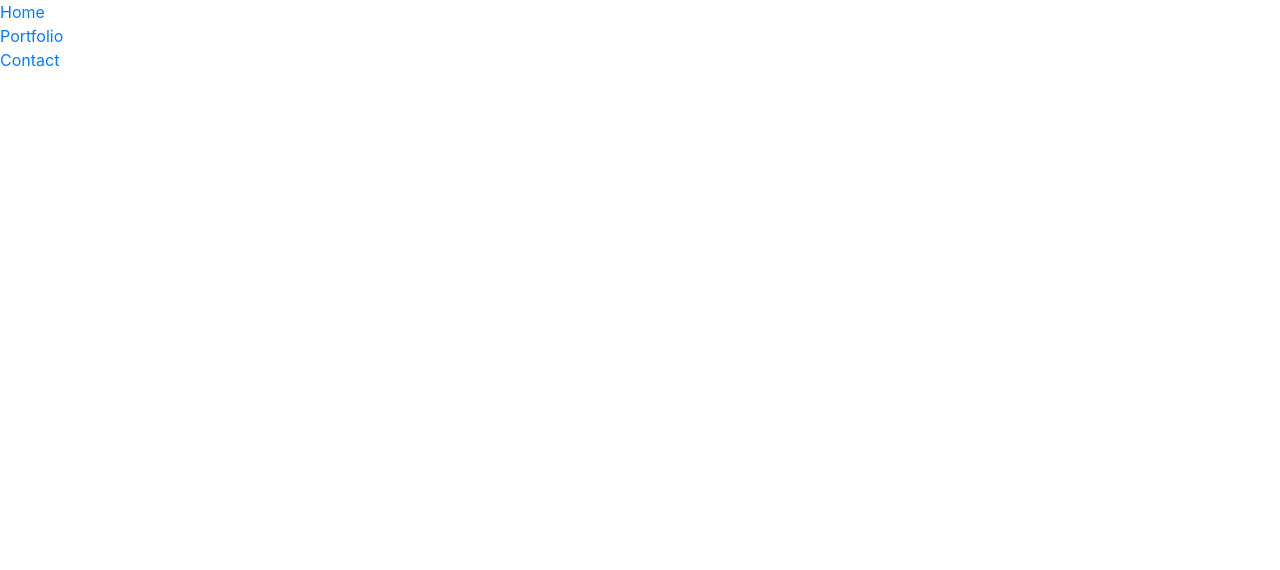
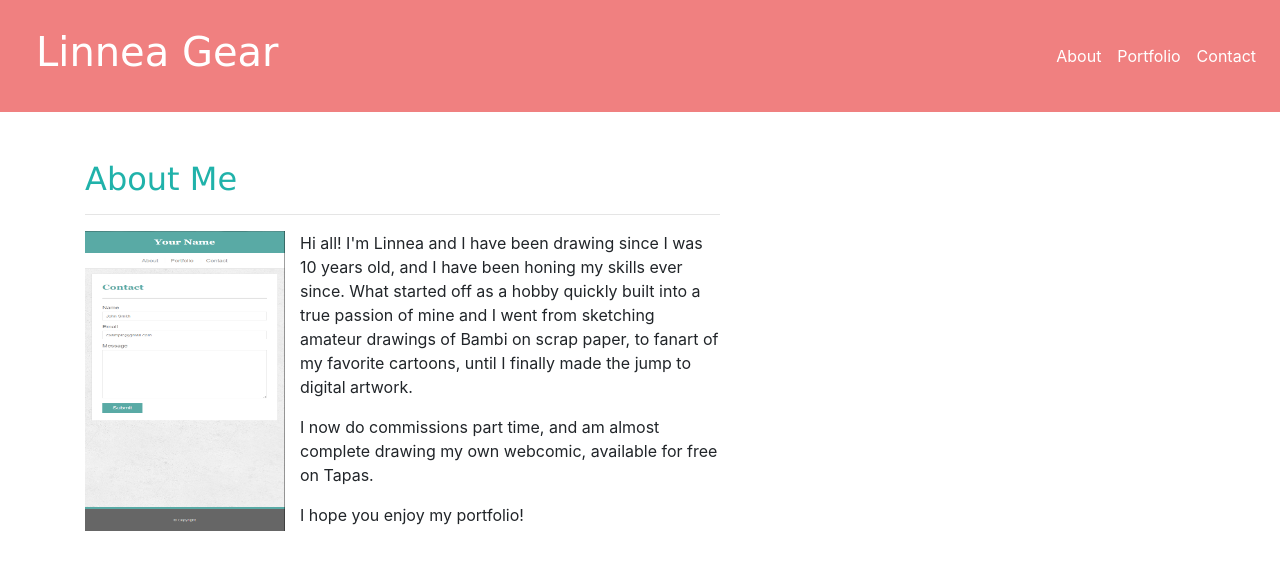
Before and after one commit to linneagear/responsive-portfolio, a plain HTML site: page index.html in a window 1280 px wide. Drawn offline with nearby package versions, Linux system fonts and the light colour scheme; a web font is replaced by a local one.

Commit message:
changed font of header, finalized about me text

```diff
--- a/css/style.css
+++ b/css/style.css
@@ -1,8 +1,16 @@
 h1 {
     color: #ffffff;
     padding: 20px;
+    font-family: 'Fredericka the Great', cursive;
 }
 
 h2 {
     color: lightseagreen;
+    font-family: 'Lucida Sans', 'Lucida Sans Regular', 'Lucida Grande', 'Lucida Sans Unicode', Geneva, Verdana, sans-serif;
 }
+
+/* Picture floating LEFT so 15px from the RIGHT */
+#hp  {
+    float: left;
+     margin: 0 15px 0 0;
+    }
--- a/index.html
+++ b/index.html
@@ -1,30 +1,74 @@
 <!DOCTYPE html>
 <html lang="en">
+
 <head>
     <meta charset="UTF-8">
     <!--the viewport helps adjust for different devices-->
     <meta name="viewport" content="width=device-width, initial-scale=1.0">
     <title>Linnea Gear's Artwork Portfolio</title>
-    <link rel="stylesheet" href="https://stackpath.bootstrapcdn.com/bootstrap/4.4.1/css/bootstrap.min.css" integrity="sha384-Vkoo8x4CGsO3+Hhxv8T/Q5PaXtkKtu6ug5TOeNV6gBiFeWPGFN9MuhOf23Q9Ifjh" crossorigin="anonymous">
+    <link rel="stylesheet" href="https://stackpath.bootstrapcdn.com/bootstrap/4.4.1/css/bootstrap.min.css"
+        integrity="sha384-Vkoo8x4CGsO3+Hhxv8T/Q5PaXtkKtu6ug5TOeNV6gBiFeWPGFN9MuhOf23Q9Ifjh" crossorigin="anonymous">
+    <link href="https://fonts.googleapis.com/css2?family=Fredericka+the+Great&display=swap" rel="stylesheet">
+    <link rel="stylesheet" href="css/style.css">
+</head>
 
-</head>
 <body>
-    <div class="Container">
-          <!--Navbar needs to show on every page, have About, Portfolio, and Contact and links to all-->
 
-        <section id="home">
-            <a href="index.html">Home</a>
-        </section>
+    <!-- Section 1: Navbar-->
+    <nav class="navbar navbar-expand-lg navbar-light" style="background-color: lightcoral;">
 
-        <section id="portfolio">
-            <a href="portfolio.html">Portfolio</a>
-        </section>
+        <h1>Linnea Gear</h1>
 
-        <section id="contact">
-            <a href="contact.html">Contact</a>
-        </section>
+        <ul class="navbar-nav ml-auto">
+            <li class="nav-item">
+                <a class="nav-link" href="index.html" style="color: #ffffff">About</a>
+            </li>
+
+            <li class="nav-item">
+                <a class="nav-link" href="portfolio.html" style="color: #ffffff">Portfolio</a>
+            </li>
+
+            <li class="nav-item">
+                <a class="nav-link" href="contact.html" style="color: #ffffff">Contact</a>
+            </li>
+        </ul>
+    </nav>
+    <br>
+    <br>
+
+    <!--Start of container section-->
+    <div class="container">
+
+        <div class="row">
+            <div class="col-md-7">
+                <h2>About Me</h2>
+                <hr>
+
+                <!-- Add floating image -->
+                <img src="./Assets/Images/640-contact.jpg" alt="" width="200" height="300" id="hp" />
+                <p>Hi all! I'm Linnea and I have been drawing since I was 10 years old, and I have been honing my skills ever since. What started off as a hobby quickly built into a true passion of mine and I went from sketching amateur drawings of Bambi on scrap paper, to fanart of my favorite cartoons, until I finally made the jump to digital artwork.</p>
+                <p>I now do commissions part time, and am almost complete drawing my own webcomic, available for free on Tapas.</p>
+                <p>I hope you enjoy my portfolio!</p>
+
+            </div>
+        </div>
 
     </div>
 
+    <!--Script codes from bootstrap-->
+    <script src="https://code.jquery.com/jquery-3.4.1.slim.min.js"
+        integrity="sha384-J6qa4849blE2+poT4WnyKhv5vZF5SrPo0iEjwBvKU7imGFAV0wwj1yYfoRSJoZ+n"
+        crossorigin="anonymous"></script>
+    <script src="https://cdn.jsdelivr.net/npm/popper.js@1.16.0/dist/umd/popper.min.js"
+        integrity="sha384-Q6E9RHvbIyZFJoft+2mJbHaEWldlvI9IOYy5n3zV9zzTtmI3UksdQRVvoxMfooAo"
+        crossorigin="anonymous"></script>
+    <script src="https://stackpath.bootstrapcdn.com/bootstrap/4.4.1/js/bootstrap.min.js"
+        integrity="sha384-wfSDF2E50Y2D1uUdj0O3uMBJnjuUD4Ih7YwaYd1iqfktj0Uod8GCExl3Og8ifwB6"
+        crossorigin="anonymous"></script>
+
 </body>
+
+<footer>
+</footer>
+
 </html>
```
Also changed, not shown: contact.html (+31 -5 lines), portfolio.html (+31 -5 lines).
